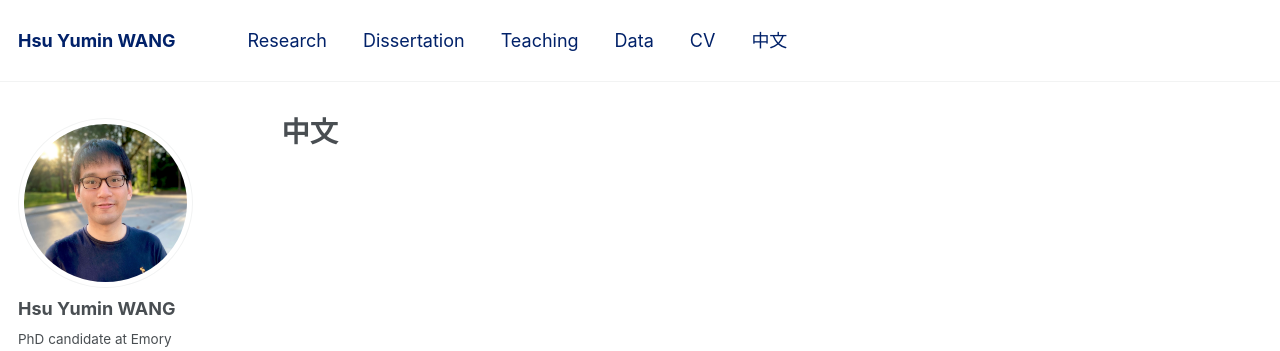
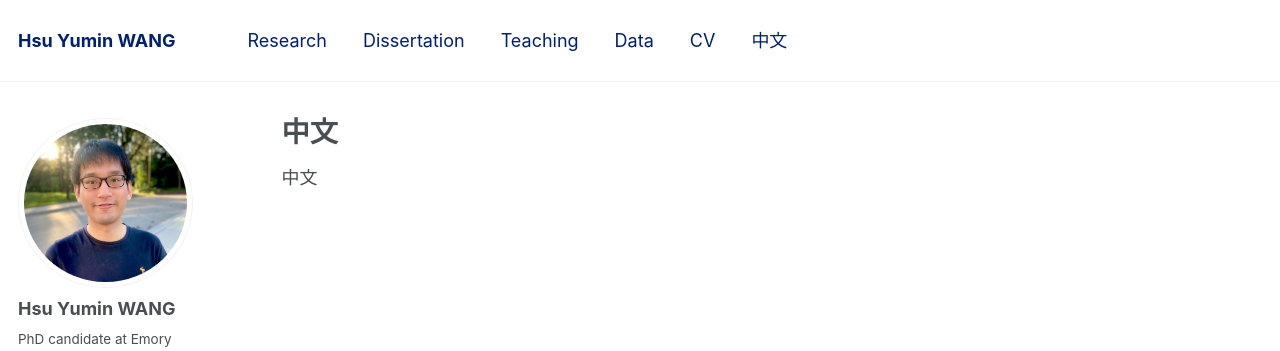
Before and after one commit to hsuyumin/hsuyumin.github.io, a Jekyll site: the page built from _pages/ch.md, in a window 1280 px wide. Shown: the top 351 px of the page. Built offline with Jekyll 4.4.1, drawn with Linux system fonts in a browser that asks for light colours; some web fonts are replaced.

Commit message:
Update ch.md

```diff
--- a/_pages/ch.md
+++ b/_pages/ch.md
@@ -1,11 +1,10 @@
 ---
 layout: archive
+permalink: /ch/
 title: "中文"
-permalink: /chinese/
 author_profile: true
-toc: true
 redirect_from:
-  - /chinese
+  - /ch/
 ---
-&nbsp;
-&nbsp;
+
+中文
```
